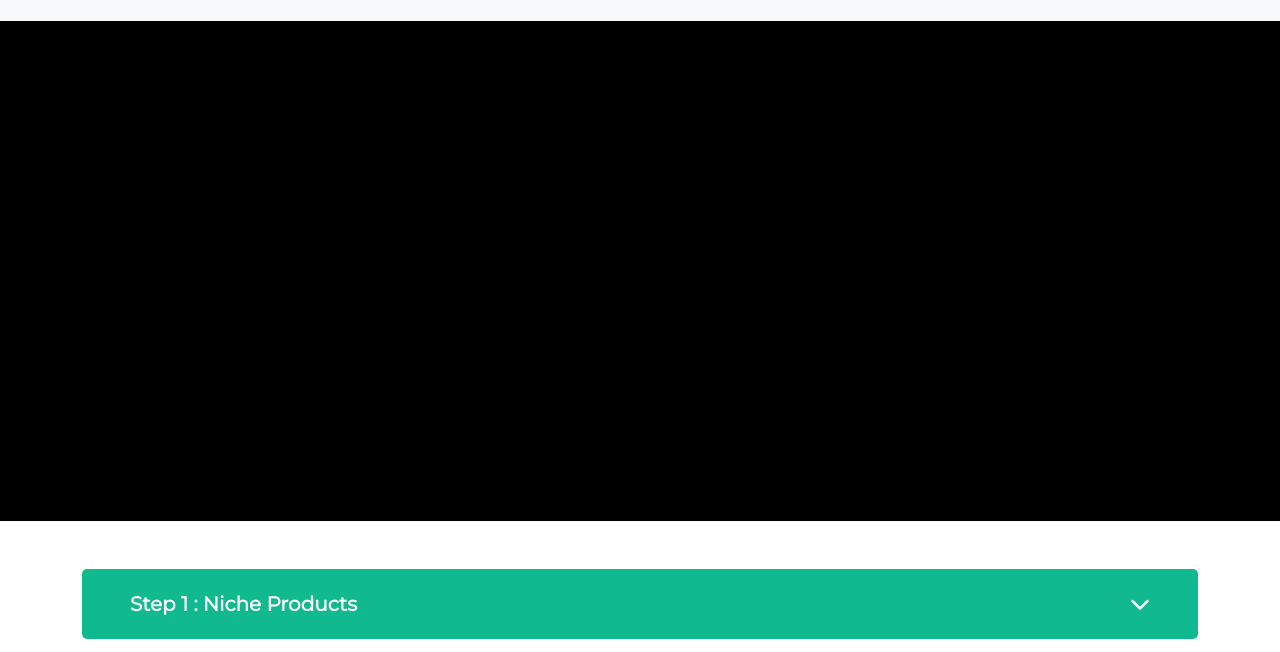
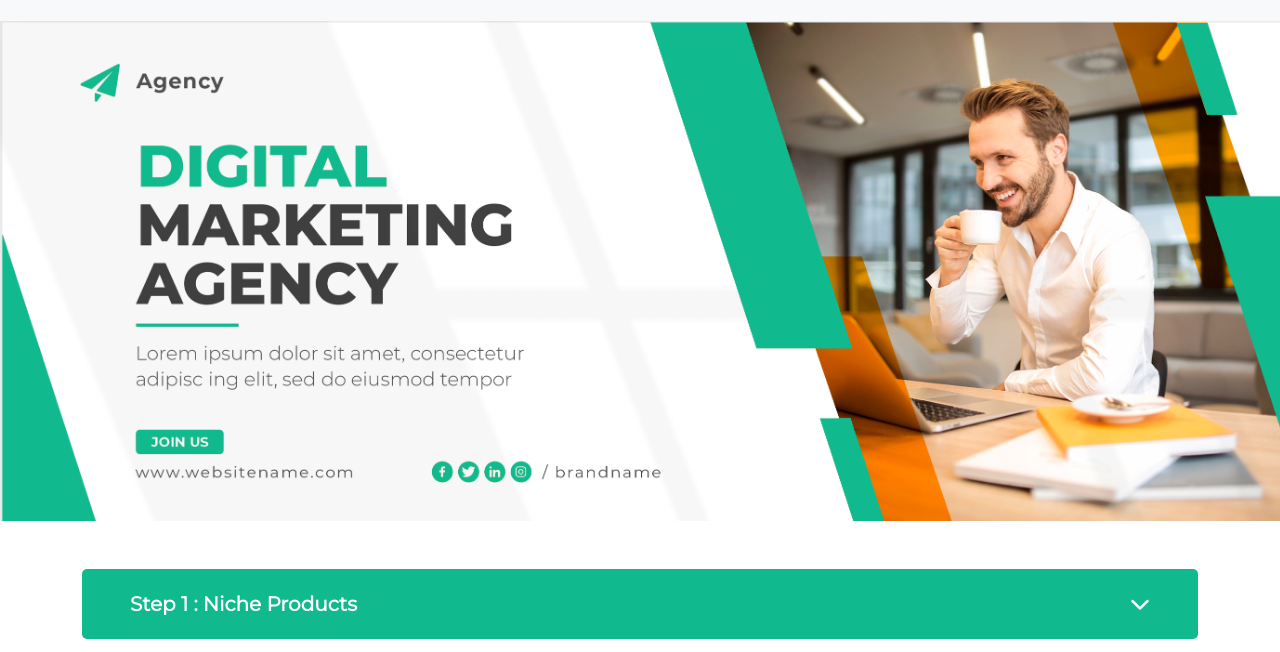
Before and after one commit to Imran-Kaleel/fontend-design, a plain HTML site: page index.html in a window 1280 px wide. Shown: the part 79-731 px from the top of the page. Drawn offline with nearby package versions, Linux system fonts and the light colour scheme.

Commit message:
Update index.html

```diff
--- a/index.html
+++ b/index.html
@@ -139,7 +139,7 @@
         </div>
     </nav>
 
-    <div class="container-fluid" style="background-color: #000000; height: 500px;">
+    <div class="container-fluid" style="background-image: url('./images/cover.png'); background-size: cover; height: 500px;">
 
     </div>
 
```
